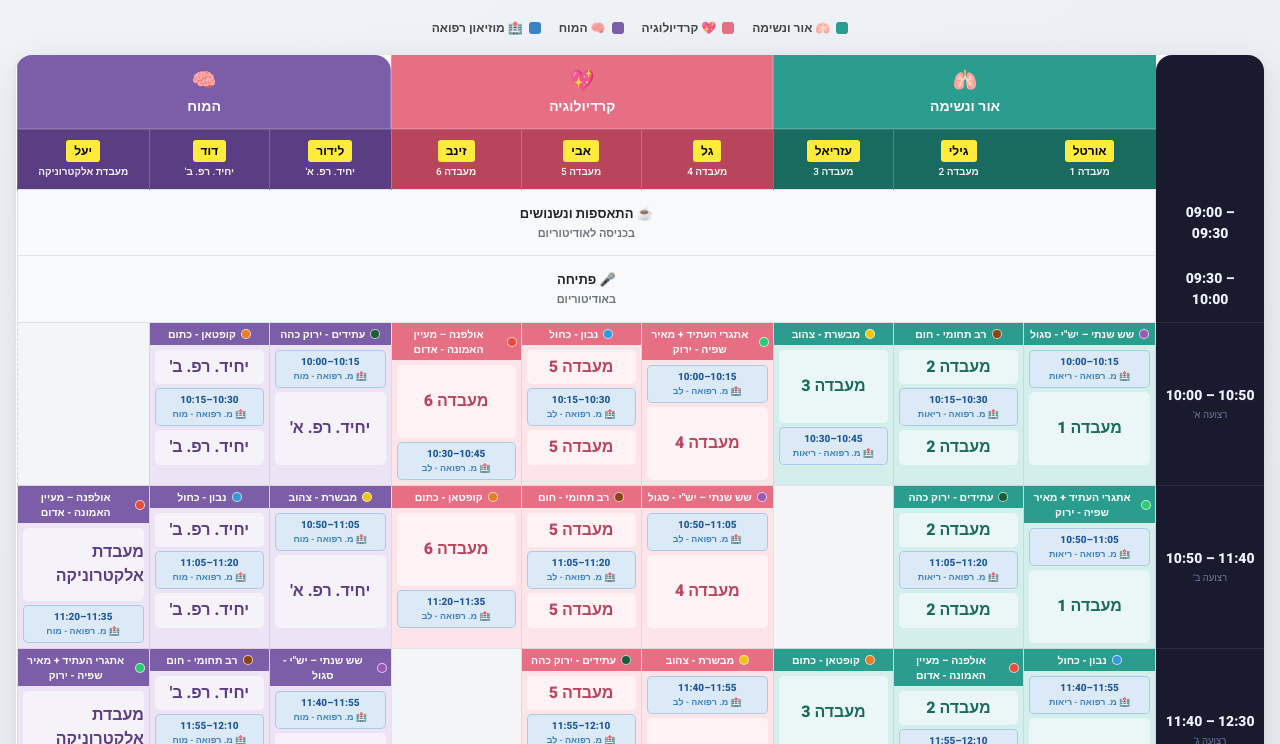
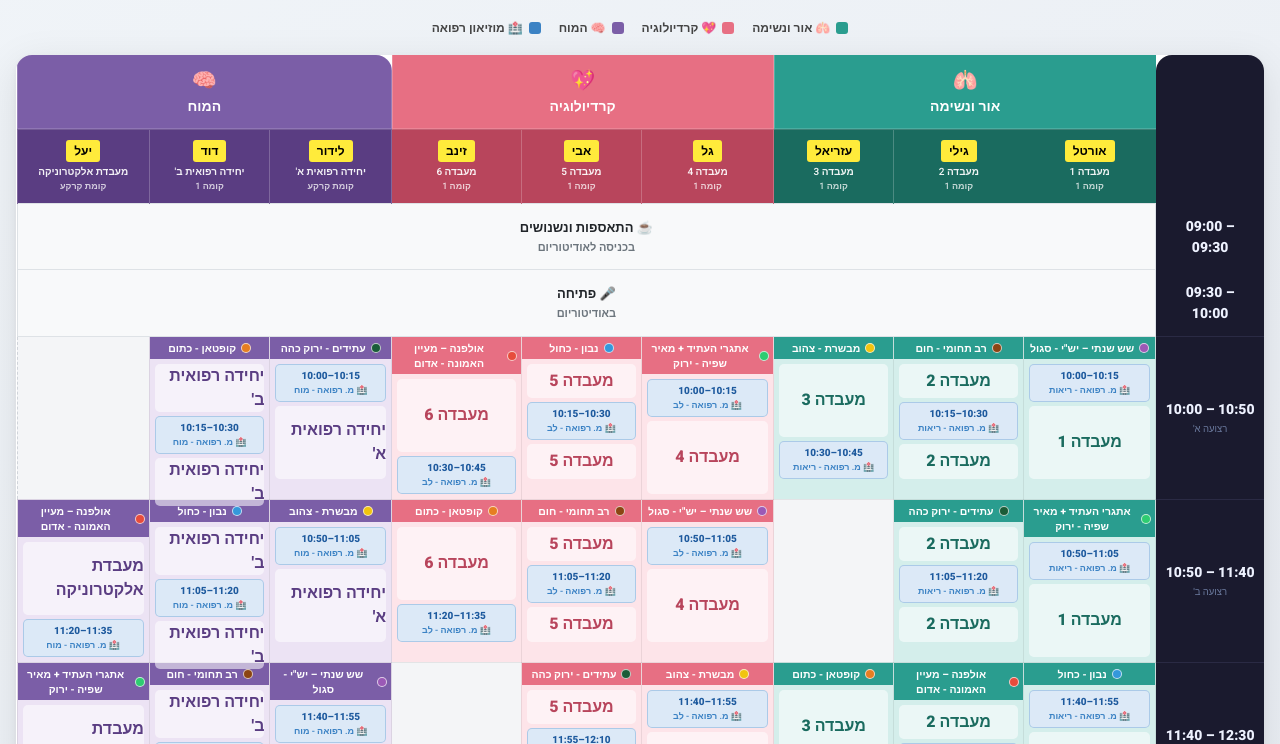
Before and after one commit to snirsnir/foreveryoungday, a plain HTML site: page matrixDay1.html in a window 1280 px wide. Shown: the part 92-836 px from the top of the page. Drawn offline with Linux system fonts and the light colour scheme.

Commit message:
Add floor information to lab details

```diff
--- a/matrixDay1.html
+++ b/matrixDay1.html
@@ -243,7 +243,7 @@
 <body>
 
 <div class="header">
-  <h1>🔬 יום 1 - נשים מובילות מדע</h1>
+  <h1>🔬 נשים מובילות מדע</h1>
   <div class="sub">הקצה קבוצות → מעבדות → רצועות זמן</div>
 </div>
 
@@ -298,15 +298,15 @@ const rotation = [
 ];
 
 const labs = [
-  { name:'מעבדה 1',          topic:'L', instructor:'אורטל' },
-  { name:'מעבדה 2',          topic:'L', instructor:'גילי' },
-  { name:'מעבדה 3',          topic:'L', instructor:'עזריאל' },
-  { name:'מעבדה 4',          topic:'C', instructor:'גל' },
-  { name:'מעבדה 5',          topic:'C', instructor:'אבי' },
-  { name:'מעבדה 6',          topic:'C', instructor:'זינב' },
-  { name:'יחיד. רפ. א\'',   topic:'B', instructor:'לידור' },
-  { name:'יחיד. רפ. ב\'',   topic:'B', instructor:'דוד' },
-  { name:'מעבדת אלקטרוניקה', topic:'B', instructor:'יעל' },
+  { name:'מעבדה 1',          topic:'L', instructor:'אורטל', floor:'קומה 1' },
+  { name:'מעבדה 2',          topic:'L', instructor:'גילי', floor:'קומה 1' },
+  { name:'מעבדה 3',          topic:'L', instructor:'עזריאל', floor:'קומה 1' },
+  { name:'מעבדה 4',          topic:'C', instructor:'גל', floor:'קומה 1' },
+  { name:'מעבדה 5',          topic:'C', instructor:'אבי', floor:'קומה 1' },
+  { name:'מעבדה 6',          topic:'C', instructor:'זינב', floor:'קומה 1' },
+  { name:'יחידה רפואית א\'', topic:'B', instructor:'לידור', floor:'קומת קרקע' },
+  { name:'יחידה רפואית ב\'', topic:'B', instructor:'דוד', floor:'קומה 1' },
+  { name:'מעבדת אלקטרוניקה', topic:'B', instructor:'יעל', floor:'קומת קרקע' },
 ];
 
 const slots = [
@@ -432,7 +432,8 @@ function renderCommonRow(time, badge, title, location) {
   h += '<tr class="lab-row">';
   labs.forEach(lab => {
     const instructorHTML = lab.instructor ? `<span style="display:inline-block;font-size:12px;font-weight:800;margin-bottom:3px;background:#ffeb3b;color:#000;padding:2px 8px;border-radius:3px;">${lab.instructor}</span><br>` : '';
-    h += `<th class="${labCls[lab.topic]}">${instructorHTML}${lab.name}</th>`;
+    const floorHTML = lab.floor ? `<br><span style="font-size:9px;opacity:0.8;">${lab.floor}</span>` : '';
+    h += `<th class="${labCls[lab.topic]}">${instructorHTML}${lab.name}${floorHTML}</th>`;
   });
   h += '</tr>';
 
```
